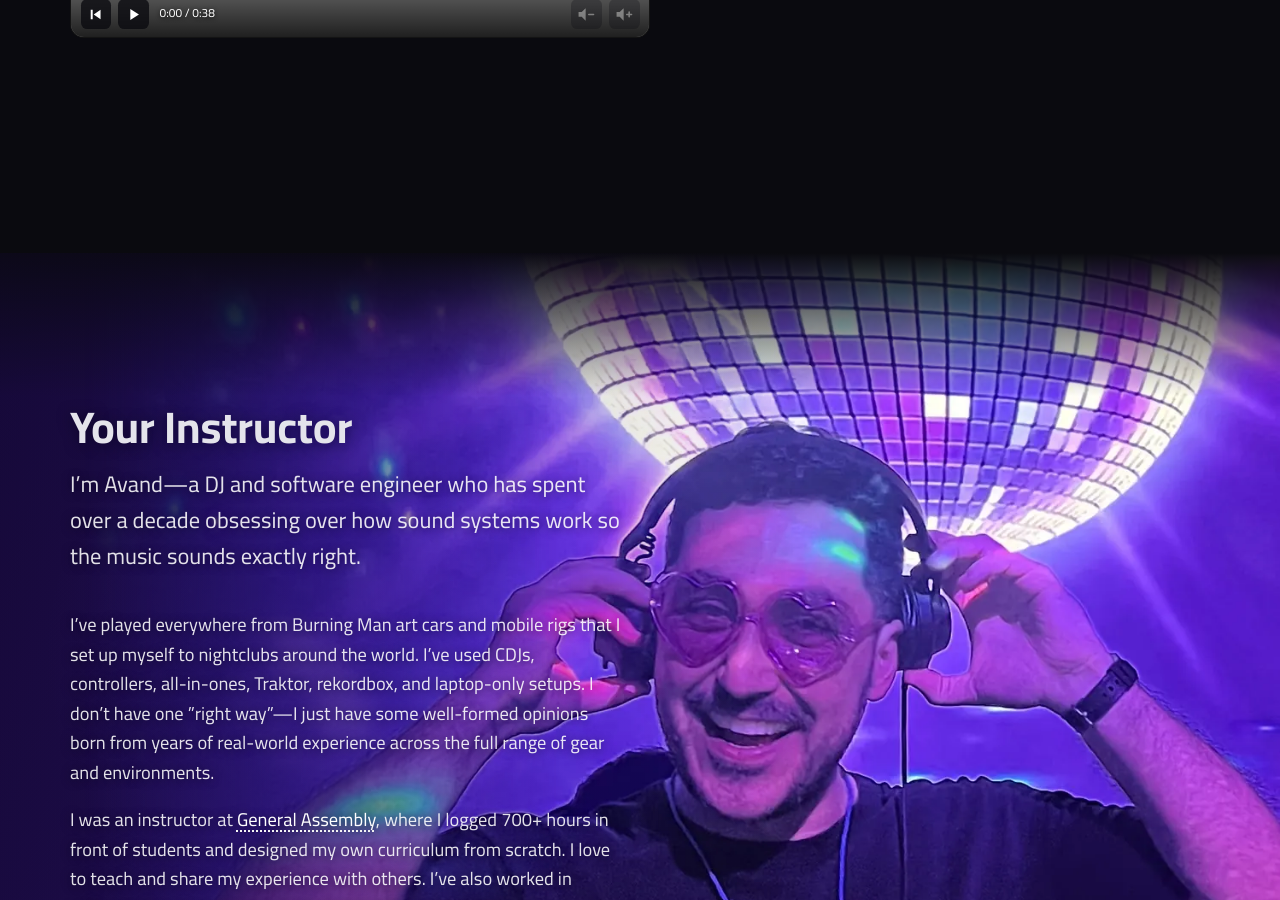
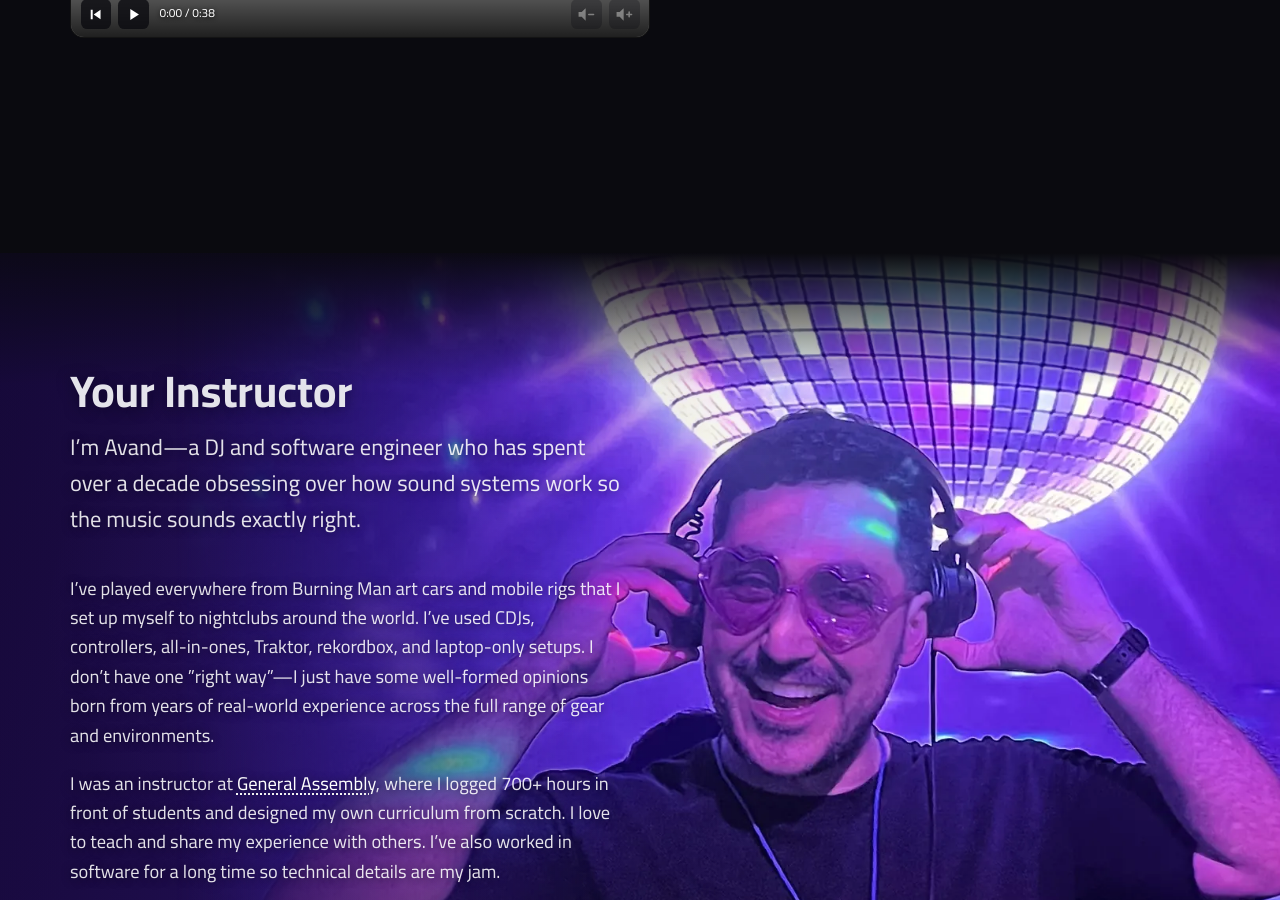
Before and after one commit to avand/avand.fm, a Jekyll site: the page built from headroom/index.html, in a window 1280 px wide and 900 px high, scrolled down 5871 px. Built offline with Jekyll 4.4.1, drawn with Linux system fonts in a browser that asks for light colours; comment, search, counter and statistics services are not loaded.

Commit message:
Say the chrome colour outright, and take a quarter off the section gaps
The strip behind the status bar stuck on black. Scrolled back to the top of the
page it stayed the page colour while the hero underneath it was purple again,
and the asymmetry is the tell: at load there is nothing fixed at the top, so
Safari reads the body and gets purple; once the nav has arrived it reads the
nav instead. Scrolling back up does not undo that. The bar is still position:
fixed and still at the top of the page, only translated out of sight, so Safari
goes on reading an element the reader cannot see.

Left to a heuristic this file has already lost an afternoon to. theme-color is
the supported way to state it, and it is re-read every time it changes, so
setPast now moves it on the same signal that moves the nav. hero.js reads both
values off the stylesheet rather than repeating the hexes, so --bg and
--hero-top stay the only place either colour is defined; the meta's initial
value is the one thing that has to be written out, a tag being unable to read a
custom property.

Separately, the gaps between the instructor band, How It Works and the final
CTA are down to three quarters: 5em becomes 3.75em on `section`, and the two
bands that set their own 8em become 6em. Two of those stacked to 13em between
sections, which reads as generous on a desktop and as dead screen on a phone.
The ratios between them are untouched -- every number is 0.75 of what it was --
except the guarantee's 2.75em, which is not section spacing but a deliberate
mirror of .section-lead's margin.

Co-Authored-By: Claude Opus 5 <noreply@anthropic.com>

```diff
--- a/_layouts/headroom.html
+++ b/_layouts/headroom.html
@@ -33,6 +33,18 @@
        In portrait the strip behind the status bar is Safari's, painted from
        the page's canvas background -- see the note above .site-nav. -->
   <meta name="viewport" content="width=device-width, initial-scale=1, viewport-fit=cover" />
+  <!-- What iOS tints the chrome around the page with: the strip behind the
+       status bar, and the bar at the foot of the screen. Said outright rather
+       than left to Safari to infer from whatever element happens to be at the
+       top, which is a heuristic this page has already lost an afternoon to.
+
+       The landing page starts on the hero's purple and hero.js moves it to the
+       page colour once the hero is behind you; every other page here is the
+       page colour throughout, having no hero to match. The literals are the
+       two tokens in headroom.css -- a meta tag cannot read a custom property,
+       and hero.js reads both off the stylesheet so the pair it swaps between
+       cannot drift from these. -->
+  <meta name="theme-color" content="{% if page.landing %}#2c1169{% else %}#0a0a0f{% endif %}" />
   <title>{{ page.title }}</title>
   <meta name="description" content="{{ page.description }}" />
 
@@ -140,8 +152,8 @@
        Bump ?v= in the same commit as any change to these files. They are
        cached the way the scripts are, and an un-bumped edit reaches nobody for
        ten minutes. -->
-  <link rel="stylesheet" href="/headroom/headroom.css?v=4" />
-  {% if page.landing %}<link rel="stylesheet" href="/headroom/index.css?v=3" />{% endif %}
+  <link rel="stylesheet" href="/headroom/headroom.css?v=5" />
+  {% if page.landing %}<link rel="stylesheet" href="/headroom/index.css?v=4" />{% endif %}
   {% if page.subsection %}<link rel="stylesheet" href="/headroom/concepts/concepts.css" />{% endif %}
 
   <!-- Fathom Analytics -->
--- a/headroom/headroom.css
+++ b/headroom/headroom.css
@@ -731,7 +731,12 @@ body {
 /* --- Sections --- */
 
 section {
-  padding: 5em 2em;
+  /* Was 5em. Cut to three quarters along with the two bands that set
+     their own -- the gaps between sections read as generous on a desktop
+     and as dead screen on a phone, where two of them stacked to 13em. The
+     ratios between them are unchanged; every number here is 0.75 of what
+     it was. */
+  padding: 3.75em 2em;
   max-width: 960px;
   margin: 0 auto;
 }
@@ -743,7 +748,8 @@ section.wide {
 
 .final-cta {
   text-align: center;
-  padding: 8em 2em;
+  /* 0.75 of the 8em it carried; see the note on `section`. */
+  padding: 6em 2em;
   max-width: none;
   margin: 0 auto;
   position: relative;
--- a/headroom/hero.js
+++ b/headroom/hero.js
@@ -61,7 +61,27 @@
 
   /* The canvas colour is what iOS paints behind the status bar at rest. It
      starts as the hero's top row and becomes the page background once the nav
-     has arrived, because by then the nav is what is up there. */
+     has arrived, because by then the nav is what is up there.
+
+     Stated outright, rather than left to Safari to work out by looking. It
+     used to be left to the body's background-color and Safari's own sampling,
+     which got the first two states right and then stuck: scrolled back to the
+     top the strip stayed black, when the hero underneath it was purple again.
+
+     The asymmetry is the tell. At load there is nothing fixed at the top of
+     the page, so Safari reads the body and gets purple. Once the nav has
+     arrived it reads the nav instead. Scrolling back up does not undo that --
+     the bar is still position: fixed and still at the top, only translated out
+     of sight -- so Safari goes on reading an element the reader cannot see.
+
+     theme-color is the supported way to say this, and it is read again every
+     time it changes. The two values are pulled off the stylesheet rather than
+     written out here, so --bg and --hero-top stay the only place either colour
+     is defined. */
+  var themeMeta = document.querySelector('meta[name="theme-color"]');
+  var rootStyle = getComputedStyle(document.documentElement);
+  var CANVAS_HERO = rootStyle.getPropertyValue("--hero-top").trim();
+  var CANVAS_PAGE = rootStyle.getPropertyValue("--bg").trim();
 
   /* One place that knows what "past the hero" means. It was written out twice
      -- once in the observer, once on load -- with the two predicates already
@@ -70,6 +90,9 @@
     if (navCta) navCta.classList.toggle("is-visible", past);
     if (siteNav) siteNav.classList.toggle("is-visible", past);
     document.body.classList.toggle("is-past-hero", past);
+    if (themeMeta && CANVAS_HERO && CANVAS_PAGE) {
+      themeMeta.setAttribute("content", past ? CANVAS_PAGE : CANVAS_HERO);
+    }
   }
 
   /* The stylesheet translates the whole bar off screen and waits for
--- a/headroom/index.css
+++ b/headroom/index.css
@@ -2793,7 +2793,8 @@ h2 {
 .instructor-band {
   position: relative;
   max-width: none;
-  padding: 8em 2em;
+  /* 0.75 of the 8em it carried; see the note on `section` in headroom.css. */
+  padding: 6em 2em;
   /* Its own stacking context. The layers below are ordered against each
      other and nothing outside should be able to interleave with them --
      the sticky timeline in particular passes over this band on its way
--- a/headroom/index.html
+++ b/headroom/index.html
@@ -773,11 +773,11 @@ description: "Advanced DJ training for aspiring performers. An eight-week, end-t
        captions.vtt has the same problem an order of magnitude worse -- R2
        caches it for a year, not ten minutes -- and is versioned separately by
        CAPTIONS_V in player.js. -->
-  <script src="player.js?v=67" defer></script>
-  <script src="hero.js?v=67" defer></script>
-  <script src="curriculum.js?v=67" defer></script>
-  <script src="timeline.js?v=67" defer></script>
-  <script src="price.js?v=67" defer></script>
+  <script src="player.js?v=68" defer></script>
+  <script src="hero.js?v=68" defer></script>
+  <script src="curriculum.js?v=68" defer></script>
+  <script src="timeline.js?v=68" defer></script>
+  <script src="price.js?v=68" defer></script>
   <script>
     /* ---------- Module "read more" modal ---------- */
     (function () {
```
